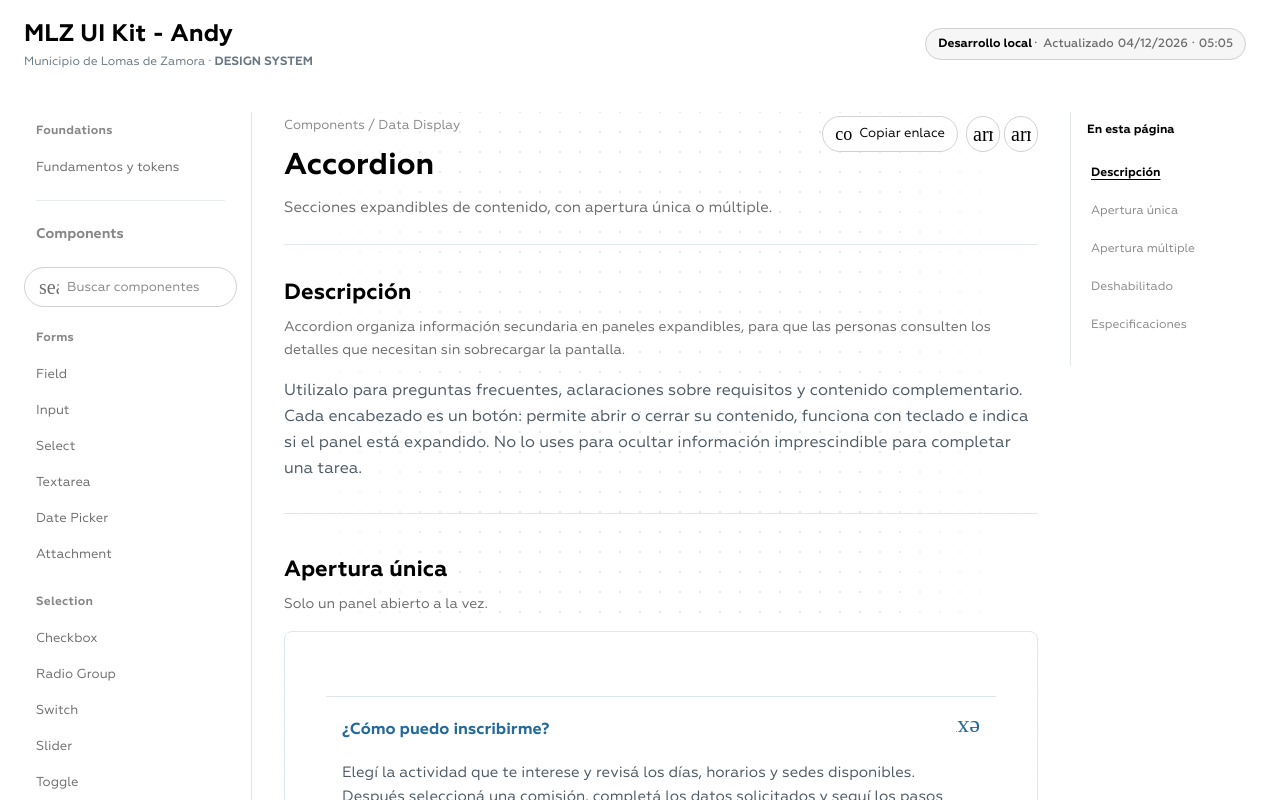
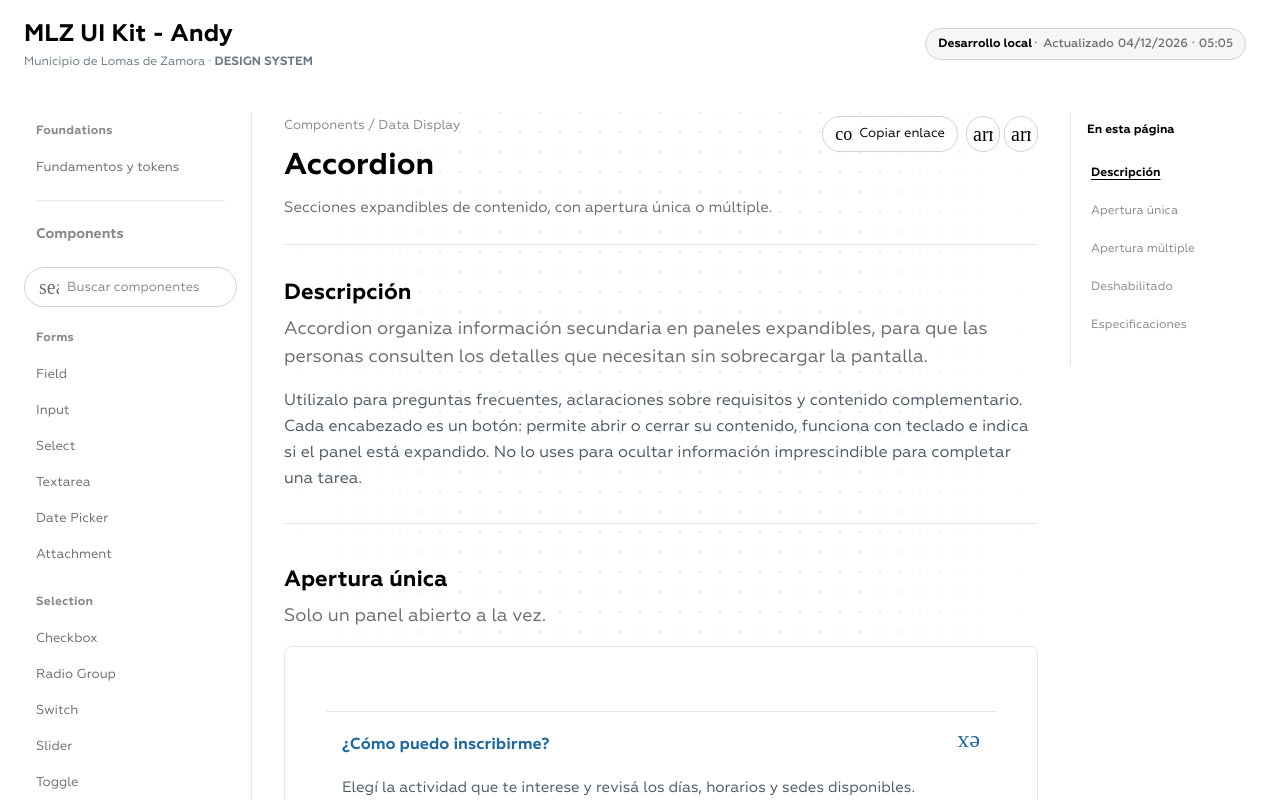
Before and after one commit to SantiagoM96/mlz-muni, a React (Vite) app: page /ui-kit-andy/componentes/acordeon in a window 1280 px wide. Shown: the top 800 px of the page. Built offline with nearby package versions, Linux system fonts and the light colour scheme; a web font is replaced by a local one.

Commit message:
docs(ui-kit): align dialog introductions and typography with reviewed components

```diff
--- a/src/pages/andy-kit/andy-docs-primitives.css
+++ b/src/pages/andy-kit/andy-docs-primitives.css
@@ -3,7 +3,7 @@
 .andy-doc-page .andy-doc-section+.andy-doc-section{padding-top:var(--mlz-space-40);border-top:1px solid #e1e7eb}
 .andy-doc-section-heading{display:flex;flex-direction:column;gap:var(--mlz-space-8)}
 .andy-doc-section-heading>h3{margin:0;font-size:22px;line-height:30px;color:#236999;font-weight:700}
-.andy-doc-section-heading>p{margin:0;max-width:760px;color:#647686;font-size:14px;line-height:23px}
+.andy-doc-section-heading>p{margin:0;max-width:760px;color:#647686;font-size:18px;line-height:28px}
 .andy-doc-demo{display:flex;align-items:center;justify-content:center;min-width:0;min-height:170px;padding:var(--mlz-space-32) var(--mlz-space-24);border:1px solid #dce7ef;border-radius:var(--mlz-radius-lg);background:#fff}
 .andy-doc-demo.align-start{justify-content:flex-start}
 .andy-doc-demo-content{display:flex;flex-direction:column;align-items:center;justify-content:center;min-width:0;max-width:100%;width:100%;gap:var(--mlz-space-16)}
```
